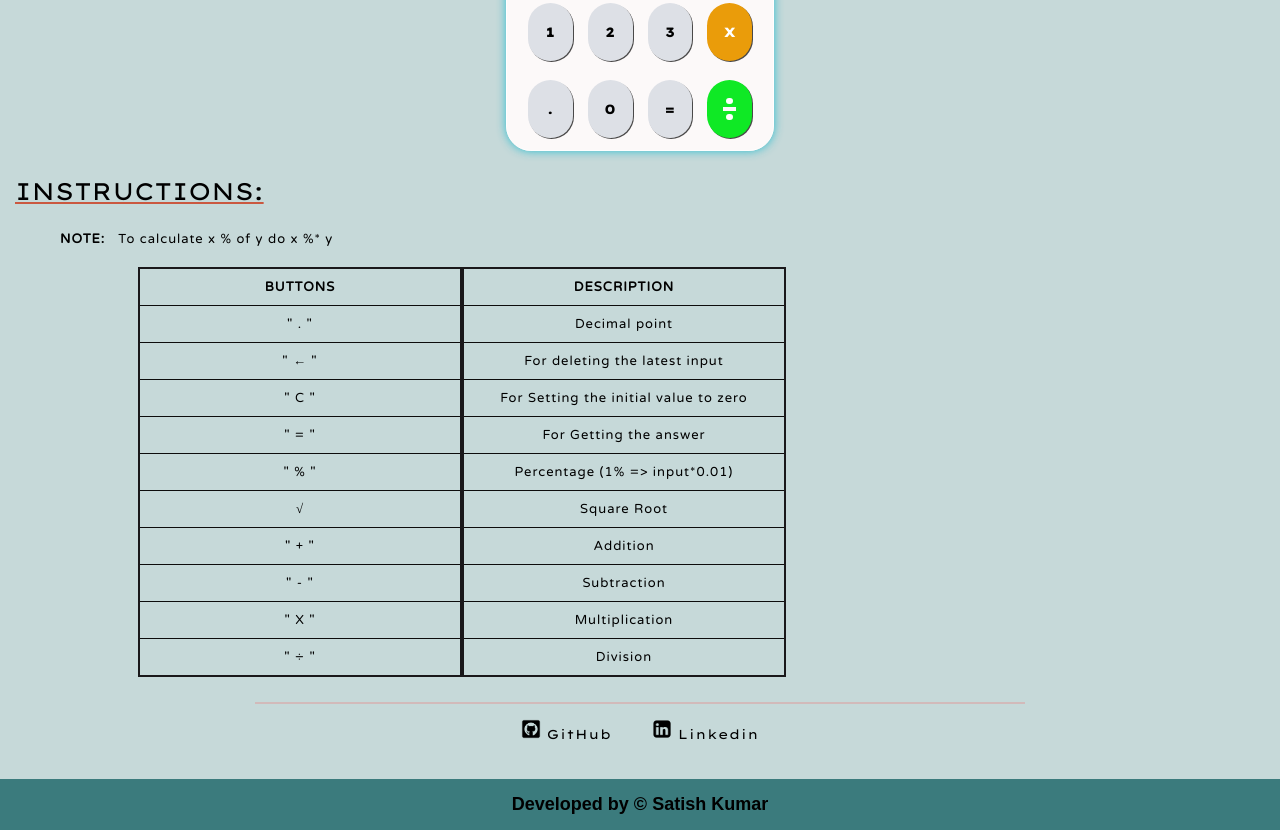
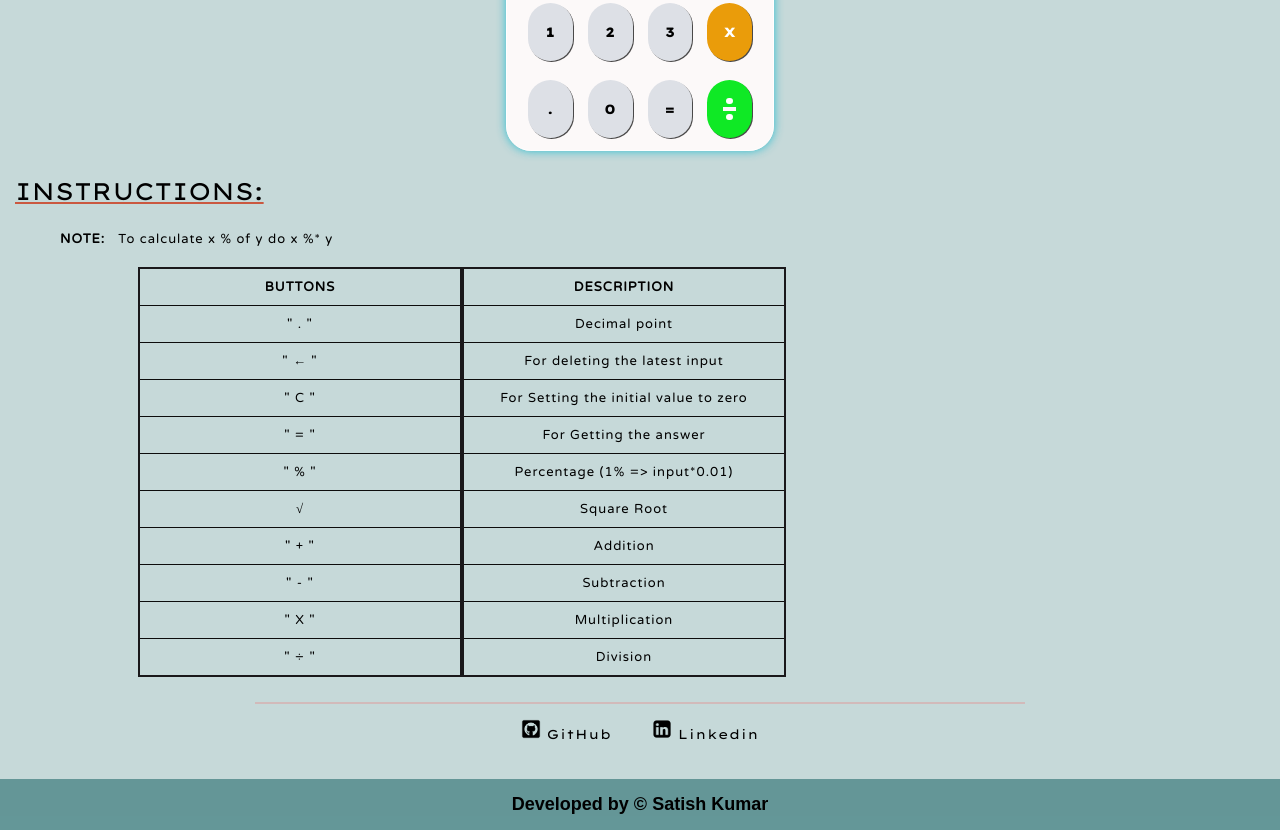
Before and after one commit to Satishk67/Calculator, a plain HTML site: page index.html in a window 1280 px wide. Shown: the part 455-1285 px from the top of the page. Drawn offline with Linux system fonts and the light colour scheme.

Commit message:
Update style.css

```diff
--- a/style.css
+++ b/style.css
@@ -184,7 +184,7 @@ hr{
 .footer {
   text-align: center;
   padding: 15px;
-  background-color: rgba(59, 123, 125, 1);
+  background-color: rgba(59, 123, 125, 0.7);
   color: black;
   font-family: Arial, Helvetica, sans-serif;
   font-size: large;
```
